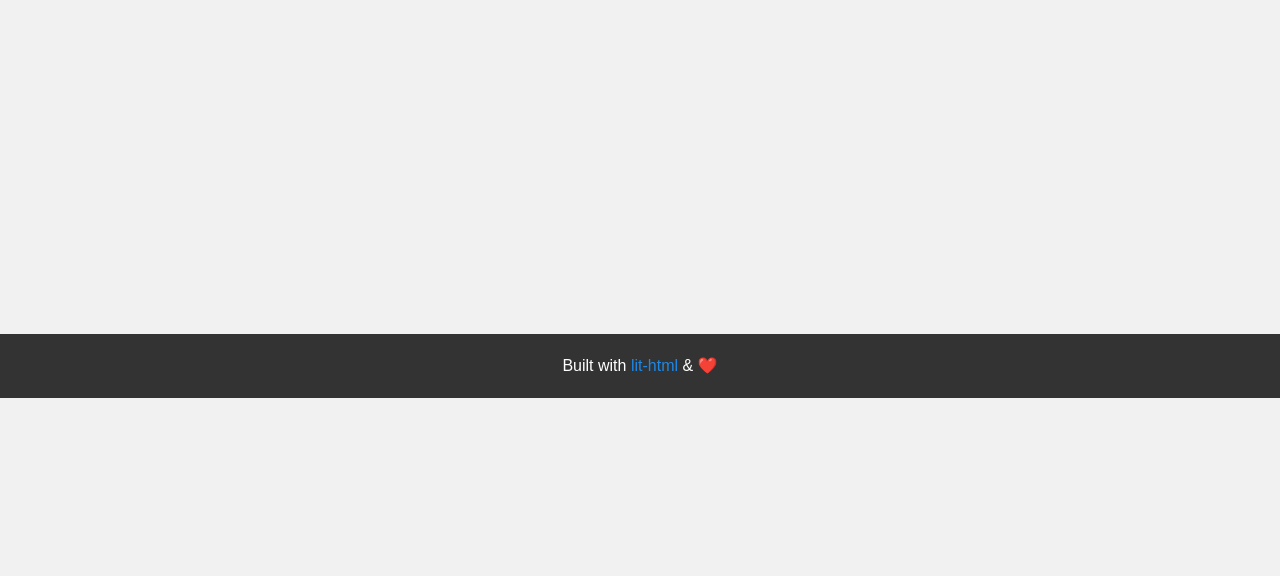
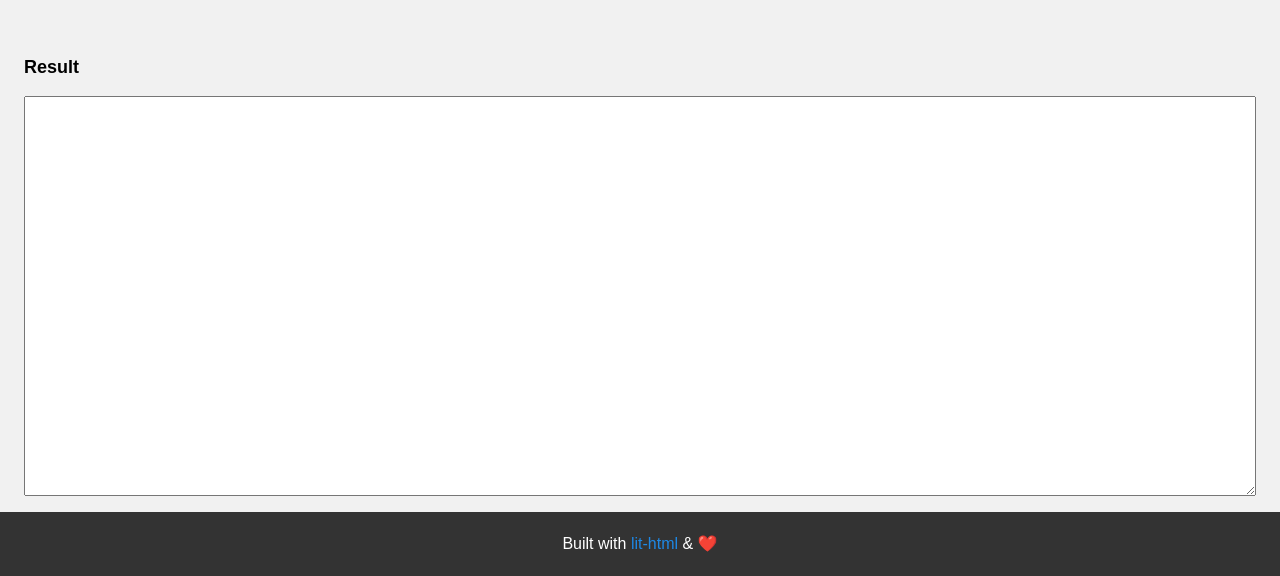
Before and after one commit to Messageflow/trentity, a website with bundled scripts: page src/index.html in a window 1280 px wide. Shown: the part 530-1106 px from the top of the page. Before the commit the page ends 928 px from the top, so only its background shows below. Built offline with nearby package versions, Linux system fonts and the light colour scheme; files whose address does not match are found by name.

Commit message:
:sparkles: Added result section

```diff
--- a/src/component/trentity-app.ts
+++ b/src/component/trentity-app.ts
@@ -52,8 +52,8 @@ export class TrentityApp extends HTMLElement {
         }
 
         main {
-          width: 100%;
-          height: 100%;
+          display: grid;
+          grid-template-rows: repeat(2, minmax(400px, 1fr));
         }
 
         ::slotted(*) {
--- a/src/index.html
+++ b/src/index.html
@@ -81,18 +81,19 @@
         display: none !important;
       }
 
-      trentity-app {
-        height: 100%;
-      }
-
       .editor-section {
         display: grid;
         grid-template-columns: repeat(2, minmax(calc(50% - 16px - 24px * 2), 1fr));
         grid-template-rows: minmax(400px, 1fr);
         grid-column-gap: 16px;
-
+        padding: 16px 24px 0;
+      }
+      .result-section {
+        display: grid;
+        grid-template-rows: auto minmax(400px, 1fr);
         padding: 16px 24px;
       }
+
       .editor--synonyms,
       .editor--replacers,
       .editor-container {
@@ -105,7 +106,8 @@
         grid-template-rows: auto minmax(400px, 1fr);
       }
       .editor--synonyms > h2,
-      .editor--replacers > h2 {
+      .editor--replacers > h2,
+      .result-section > h2 {
         font-size: 18px;
       }
     </style>
@@ -121,6 +123,11 @@
           <div class="editor-container"></div>
         </div>
       </section>
+
+      <section class="result-section">
+        <h2>Result</h2>
+        <textarea id="entity-result" cols="30" rows="10"></textarea>
+      </section>
     </trentity-app>
   </body>
 </html>
```
